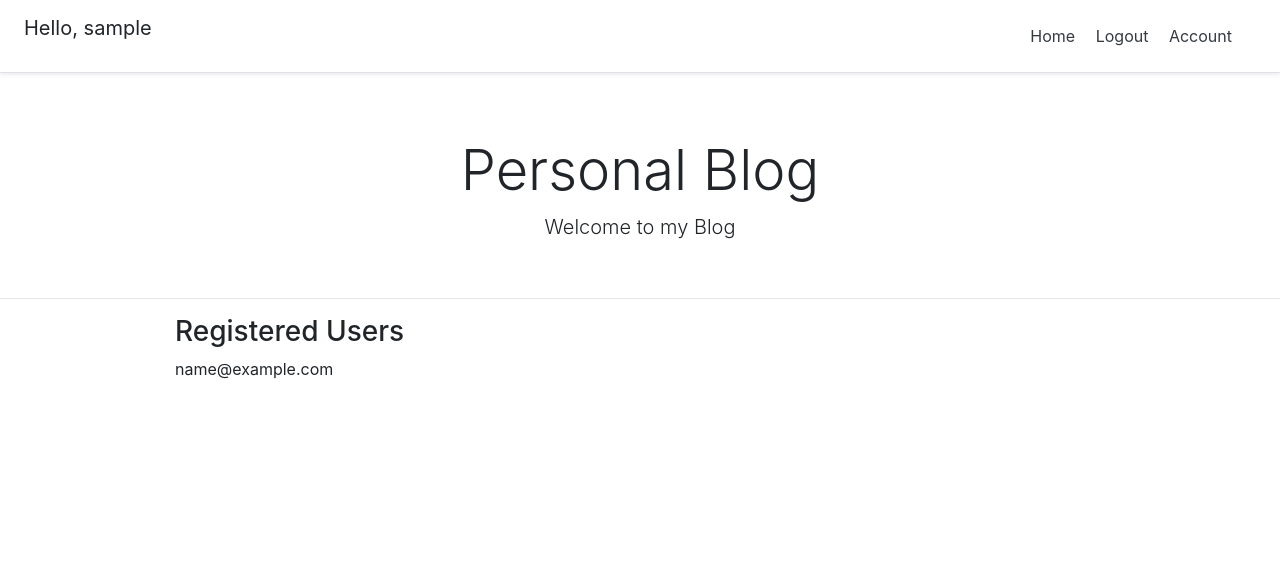
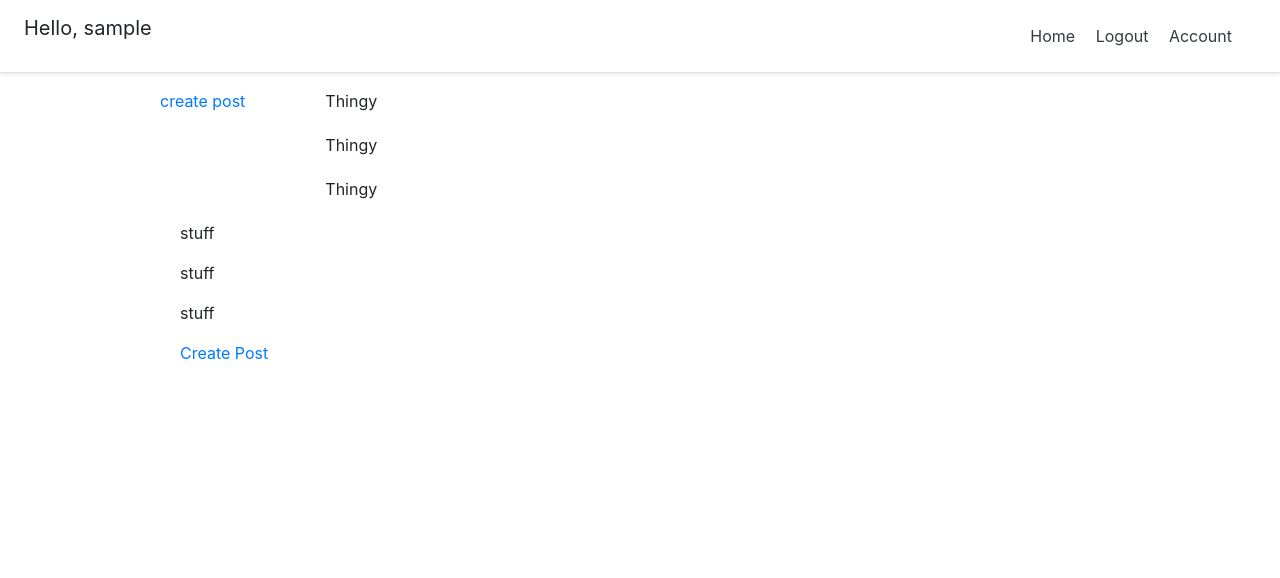
Before and after one commit to rgrupesh/django-site, a Django app: page / in a window 1280 px wide. Shown: the top 578 px of the page. Run offline with Django 3.2, Linux system fonts and the light colour scheme; the visitor is signed in with stand-in values (Sample User, id 1); data comes from the database, SQL or seed files in the repository; some libraries are stand-ins or nearby versions.

Commit message:
modeling the Blog

```diff
--- /dev/null
+++ b/site/src/blog/urls.py
@@ -0,0 +1,11 @@
+from django.urls import path
+from blog.views import (
+
+    create_blog_view
+)
+
+app_name="blog"
+
+urlpatterns =[
+    path("create", create_blog_view,name="create"),
+]
--- a/site/src/blog/views.py
+++ b/site/src/blog/views.py
@@ -1,3 +1,5 @@
 from django.shortcuts import render
+from blog.models import BlogPost
 
-# Create your views here.
+def create_blog_view(request):
+    return render(request,"blog/create_blog.html",{})
--- a/site/src/mysite/urls.py
+++ b/site/src/mysite/urls.py
@@ -14,7 +14,7 @@ Including another URLconf
     2. Add a URL to urlpatterns:  path('blog/', include('blog.urls'))
 """
 from django.contrib import admin
-from django.urls import path
+from django.urls import path, include
 from django.conf import settings
 from django.conf.urls.static import static
 from django.contrib.auth import views as auth_views
@@ -32,6 +32,7 @@ urlpatterns = [
     path('admin/', admin.site.urls),
     path("",render_home_view, name="home"),
     path("register/",registration_view, name="register"),
+    path("blog/", include("blog.urls","blog")),
     path("logout/",logout_view, name="logout"),
     path("login/",login_view, name="login"),
     path("account/",account_view, name="account"),
--- a/site/src/personal/templates/personal/index.html
+++ b/site/src/personal/templates/personal/index.html
@@ -2,17 +2,69 @@
 
 {% block content%}
 
-<div class="pricing-header px-3 py-3 pt-md-5 pb-md-4 mx-auto text-center">
-    <h1 class="display-4">Personal Blog</h1>
-    <p class="lead">Welcome to my Blog</p>
-  </div>
-<hr>
+<style type="text/css">
+
+	@media (max-width: 768px) {
+		.right-column{
+			margin-left: 0px;
+		}
+	}
+
+	@media (min-width: 768px) {
+		.right-column{
+			margin-left: 20px;
+		}
+	}
+
+	.blog-post-container{
+		margin-bottom: 20px;
+		width: 100%;
+	}
+	.create-post-bar{
+		background-color: #fff;
+		margin-bottom:20px;
+	}
+
+	.left-column{
+		padding:0px;
+	}
+
+	.right-column{
+		padding:0px;
+	}
+	.lead{
+		font-size: 17px;
+	}
+</style>
+
 <div class="container">
-    <div class="d-flex flex-column">
-        <h3>Registered Users</h3>
-            {% for user in users %}
-                {{ user }} <br>
-            {% endfor %}
+    <div class="row">
+        <div class="create-post-bar" d-lg-none col-lg-7 offset-lg-1>
+            <a href="{% url 'blog:create' %}">create post</a>
+        </div>
+
+        <div class="left-column col-lg-7 offset-lg-1">
+            <div class="blog-post-container">
+                <p>Thingy</p>
+            </div>
+            <div class="blog-post-container">
+                <p>Thingy</p>
+            </div>
+            <div class="blog-post-container">
+                <p>Thingy</p>
+            </div>
+        </div>
+
+        <div class="right-column col-lg-3 d-lg-flex d-none flex-column">
+            <div class="create-post-bar">
+                <p>stuff</p>
+                <p>stuff</p>
+                <p>stuff</p>
+                <a href="{% url 'blog:create' %}">Create Post</a>
+            </div>
+        </div>
+
+
     </div>
 </div>
 
```
Also changed, not shown: site/src/blog/templates/blog/create_blog.html (added, +7 -0 lines).
